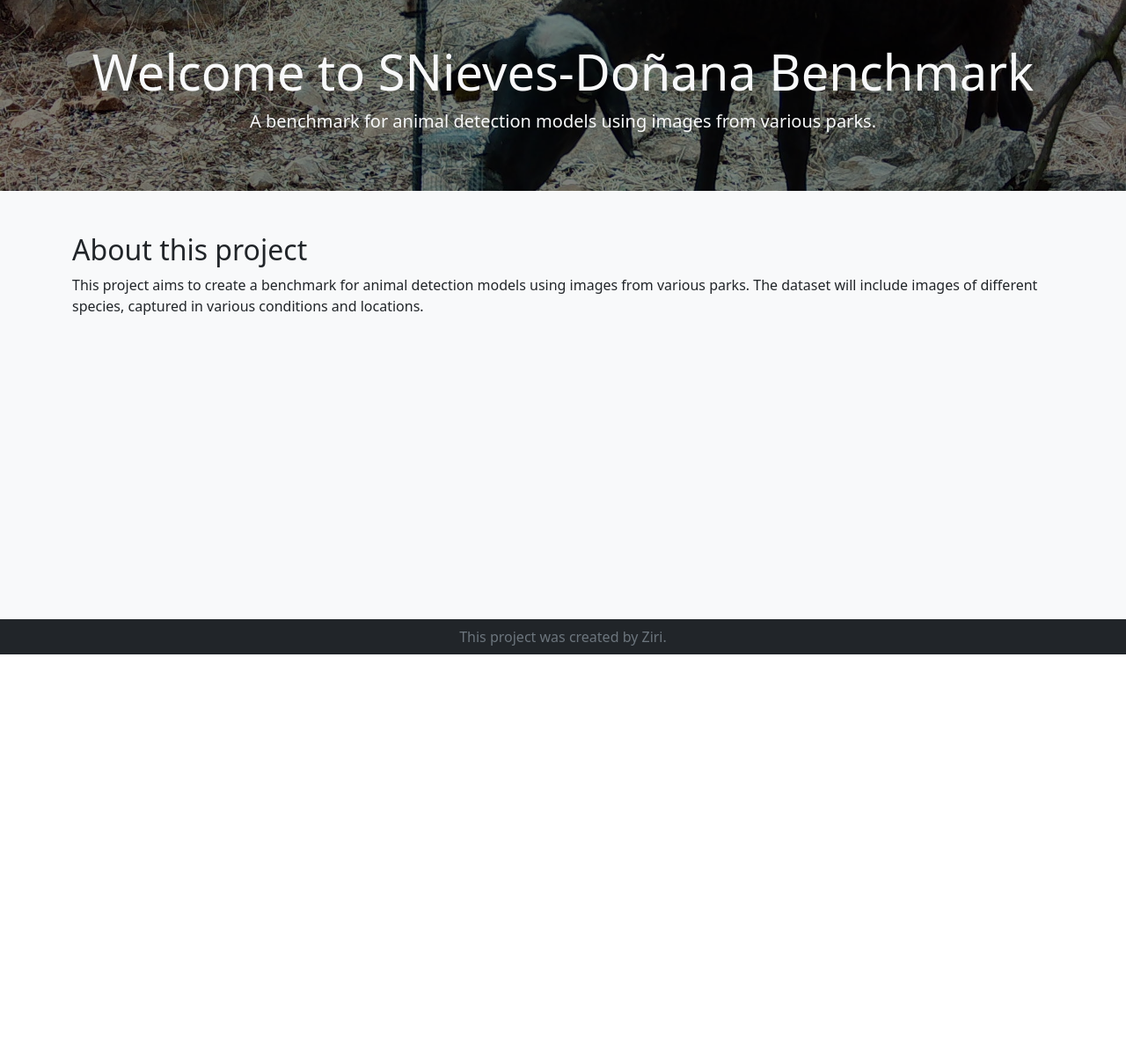
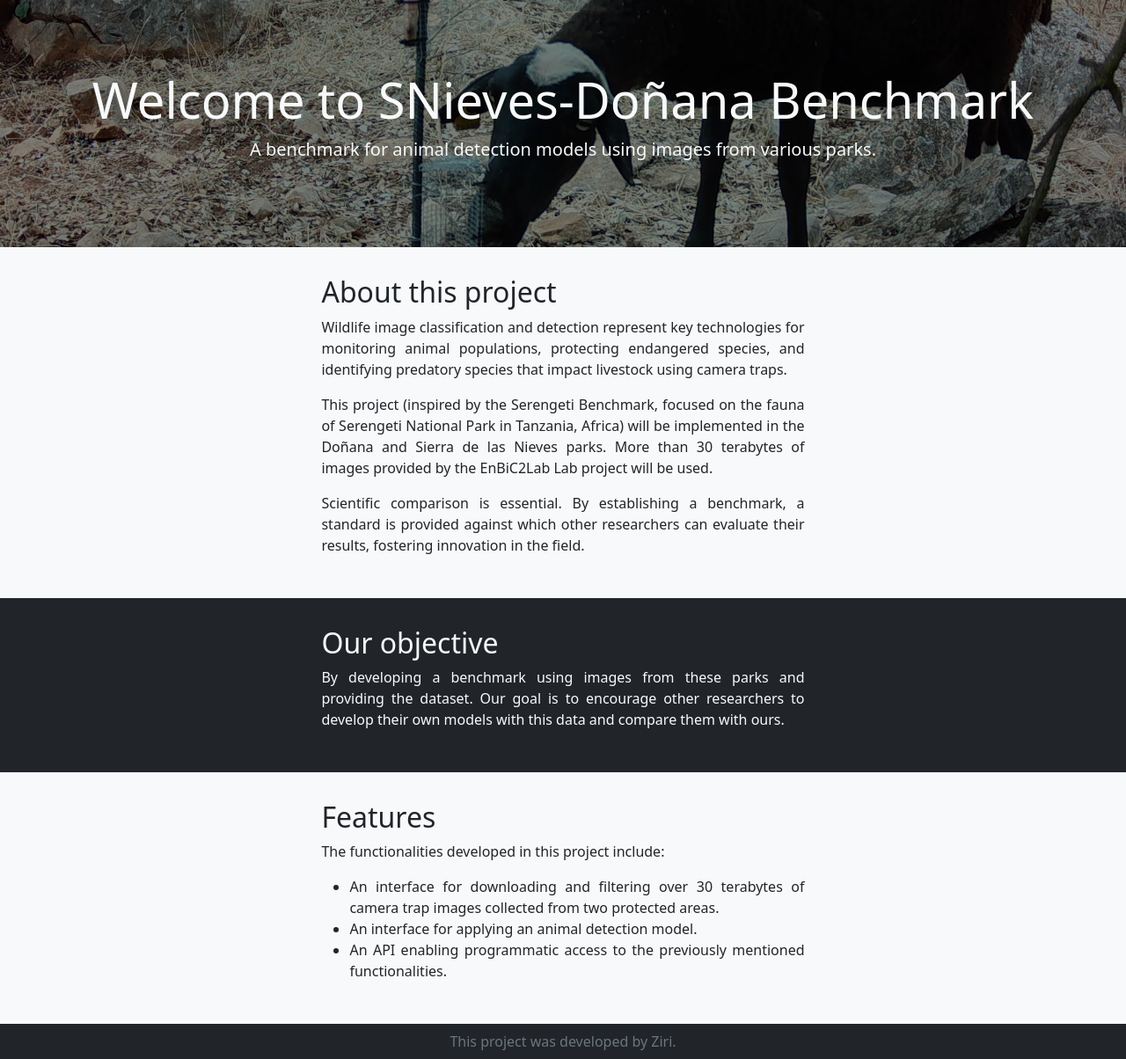
Before and after one commit to ziriraha/snieves-donana-benchmark, a Flask app: page / in a window 1280 px wide. Shown: the part 56-1260 px from the top of the page at 88% size. Before the commit the page ends 800 px from the top, so only its background shows below. Run offline with Flask 3, Linux system fonts and the light colour scheme; parts of the project's set-up code (start-up, migrations or seed data) failed here and were passed over.

Commit message:
homepage

```diff
--- a/src/app/templates/base.html
+++ b/src/app/templates/base.html
@@ -8,10 +8,22 @@
     <link rel="icon" href="{{ url_for('static', filename='favicon.ico') }}">
     <link href="https://cdn.jsdelivr.net/npm/bootstrap@5.3.6/dist/css/bootstrap.min.css" rel="stylesheet"
         integrity="sha384-4Q6Gf2aSP4eDXB8Miphtr37CMZZQ5oXLH2yaXMJ2w8e2ZtHTl7GptT4jmndRuHDT" crossorigin="anonymous">
+    <style>
+        section {
+            padding: 2rem;
+        }
+
+        .content {
+            max-width: 60ch;
+            margin: 0 auto;
+            text-align: justify;
+        }
+    </style>
     {% block style %}{% endblock %}
 </head>
 
 <body class="d-flex flex-column min-vh-100">
+
     <header>
         <nav class="navbar navbar-expand-md bg-dark" data-bs-theme="dark">
             <div class="container-fluid">
@@ -42,12 +54,15 @@
             </div>
         </nav>
     </header>
+
     <main class="bg-light flex-grow-1">
         {% block main %}{% endblock %}
     </main>
+
     <footer class="bg-dark text-secondary text-center py-2">
-        This project was created by Ziri.
+        This project was developed by Ziri.
     </footer>
+
     <script src="https://cdn.jsdelivr.net/npm/bootstrap@5.3.6/dist/js/bootstrap.bundle.min.js"
         integrity="sha384-j1CDi7MgGQ12Z7Qab0qlWQ/Qqz24Gc6BM0thvEMVjHnfYGF0rmFCozFSxQBxwHKO"
         crossorigin="anonymous"></script>
--- a/src/app/templates/home.html
+++ b/src/app/templates/home.html
@@ -3,7 +3,8 @@
 {% block style %}
 <style>
     .hero {
-        background-image: linear-gradient(rgba(0, 0, 0, 0.5), rgba(0, 0, 0, 0.5)), url("{{ url_for('static', filename='images/animal_image.jpg') }}");
+        background-image: linear-gradient(rgba(0, 0, 0, 0.5), rgba(0, 0, 0, 0.5)),
+        url("{{ url_for('static', filename='images/animal_image.jpg') }}");
         background-size: cover;
         background-position: center;
     }
@@ -16,9 +17,47 @@
         <p class="lead">A benchmark for animal detection models using images from various parks.</p>
     </div>
 </section>
-<section class="container py-5">
-    <h2>About this project</h2>
-    <p>This project aims to create a benchmark for animal detection models using images from various parks. The dataset
-        will include images of different species, captured in various conditions and locations.</p>
+
+<section>
+    <div class="content">
+        <h2>About this project</h2>
+        <p>
+            Wildlife image classification and detection represent key technologies for monitoring animal populations,
+            protecting endangered species, and identifying predatory species that impact livestock using camera traps.
+        </p>
+        <p>
+            This project (inspired by the Serengeti Benchmark, focused on the fauna of Serengeti National Park in
+            Tanzania, Africa) will be implemented in the Doñana and Sierra de las Nieves parks. More than 30 terabytes
+            of images provided by the EnBiC2Lab Lab project will be used.
+        </p>
+        <p>
+            Scientific comparison is essential. By establishing a benchmark, a standard is provided against which other
+            researchers can evaluate their results, fostering innovation in the field.
+        </p>
+    </div>
+</section>
+
+<section class="bg-dark text-light">
+    <div class="content">
+        <h2>Our objective</h2>
+        <p>
+            By developing a benchmark using images from these parks and providing the dataset. Our goal is to encourage
+            other researchers to develop their own
+            models with this data and compare them with ours.
+        </p>
+    </div>
+</section>
+
+<section>
+    <div class="content">
+        <h2>Features</h2>
+        <p>The functionalities developed in this project include:</p>
+        <ul>
+            <li>An interface for downloading and filtering over 30 terabytes of camera trap images collected from two
+                protected areas.</li>
+            <li>An interface for applying an animal detection model.</li>
+            <li>An API enabling programmatic access to the previously mentioned functionalities.</li>
+        </ul>
+    </div>
 </section>
 {% endblock %}
```
